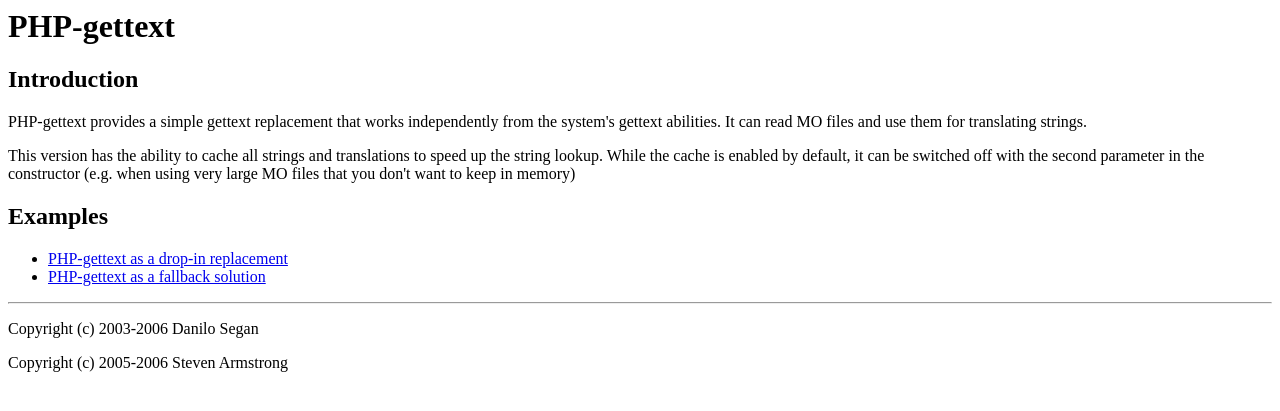
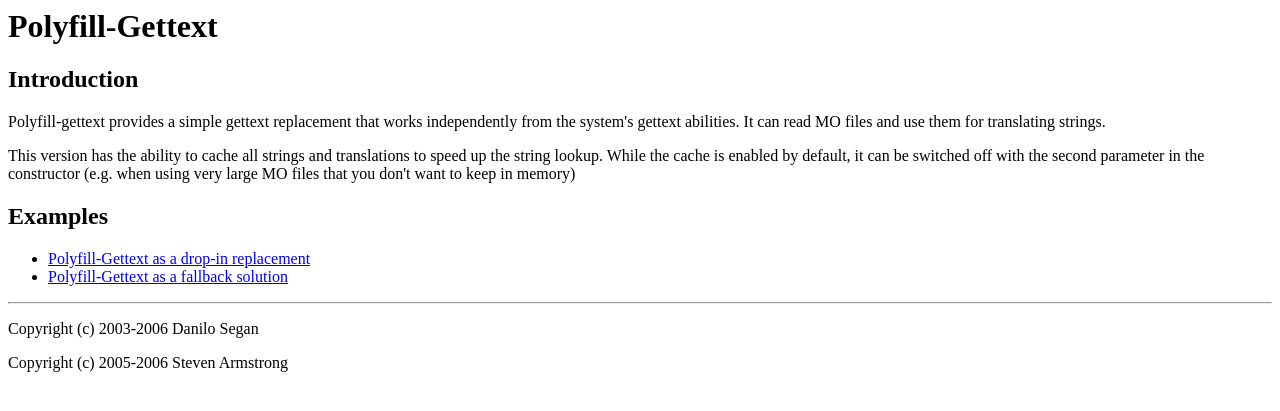
Before and after one commit to gggeek/polyfill-gettext, a PHP site: page /examples/ in a window 1280 px wide. Shown: the top 411 px of the page. Run offline with PHP 8.4, Linux system fonts and the light colour scheme.

Commit message:
make examples more robust; lib name change in source code

```diff
--- a/examples/index.php
+++ b/examples/index.php
@@ -1,12 +1,12 @@
 <html lang="en">
 <head>
-<title>PHP-gettext examples</title>
+<title>Polyfill-Gettext examples</title>
 </head>
 <body>
-<h1>PHP-gettext</h1>
+<h1>Polyfill-Gettext</h1>
 
 <h2>Introduction</h2>
-<p>PHP-gettext provides a simple gettext replacement that works independently from the system's gettext abilities.
+<p>Polyfill-gettext provides a simple gettext replacement that works independently from the system's gettext abilities.
 It can read MO files and use them for translating strings.</p>
 <p>This version has the ability to cache all strings and translations to speed up the string lookup.
 While the cache is enabled by default, it can be switched off with the second parameter in the constructor (e.g. when using very large MO files
@@ -15,8 +15,8 @@ that you don't want to keep in memory)</p>
 
 <h2>Examples</h2>
 <ul>
-	<li><a href="pigs_dropin.php">PHP-gettext as a drop-in replacement</a></li>
-	<li><a href="pigs_fallback.php">PHP-gettext as a fallback solution</a></li>
+	<li><a href="pigs_dropin.php">Polyfill-Gettext as a drop-in replacement</a></li>
+	<li><a href="pigs_fallback.php">Polyfill-Gettext as a fallback solution</a></li>
 </ul>
 
 <hr />
```
Also changed, not shown: examples/pigs_dropin.php (+11 -11 lines), examples/pigs_fallback.php (+11 -11 lines), src/gettext_reader.php (+4 -4 lines), src/polyfill.php (+5 -5 lines), 2 other files.
